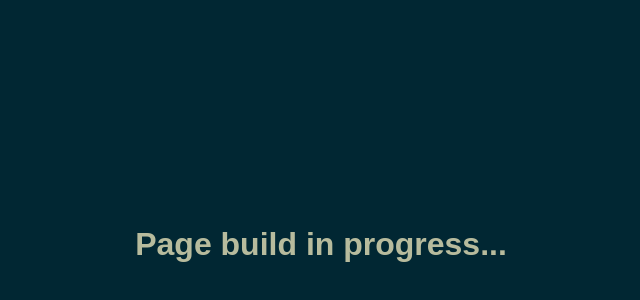
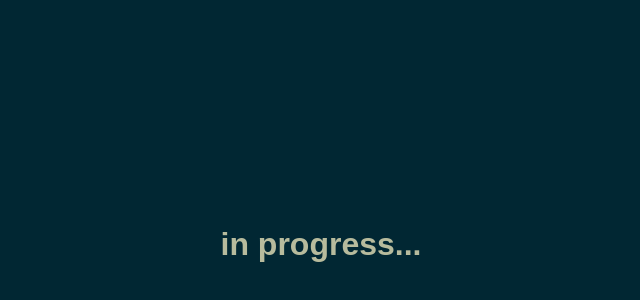
Before and after one commit to Kevin1GLU/De-Paal-AR, a plain HTML site: page index.html in a window 1280 px wide. Shown: the part 156-456 px from the top of the page, without its empty margins (319-959 px from the left). Drawn offline with Linux system fonts and the light colour scheme.

Commit message:
Update index.html

```diff
--- a/index.html
+++ b/index.html
@@ -22,6 +22,6 @@
   </style>
 </head>
 <body>
-  <h1>Page build in progress...</h1>
+  <h1>in progress...</h1>
 </body>
 </html>
```
